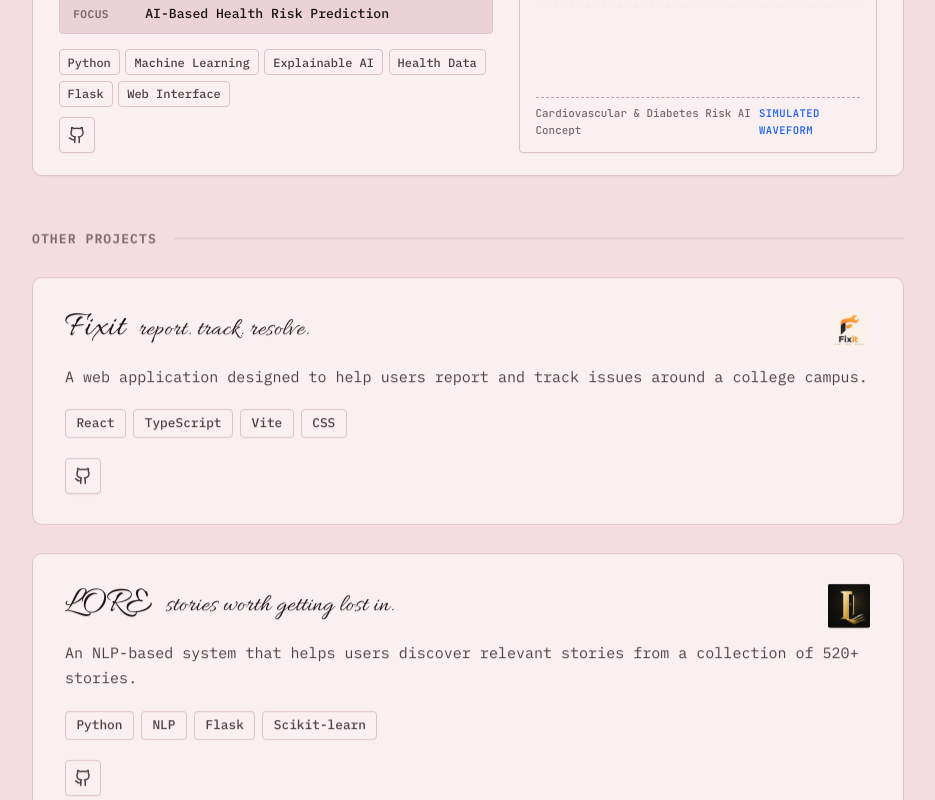
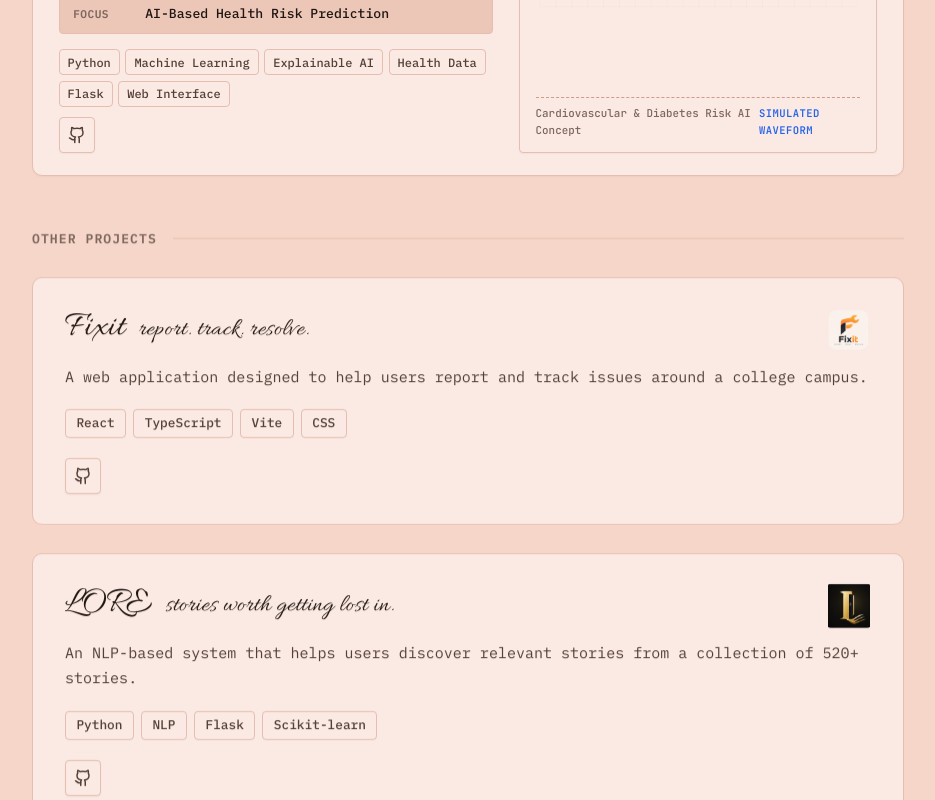
Before and after one commit to Mmyz03/mayiz, a React (Vite) app: page / in a window 1280 px wide. Both pictures are taken after a click on the button 632 px from the left and 2880 px from the top of the page. Shown: the part 2480-3280 px from the top of the page, without its empty margins (165-1100 px from the left). Built offline with nearby package versions, Linux system fonts and the light colour scheme.

Commit message:
Update portfolio theme

```diff
--- a/src/components/Hero.tsx
+++ b/src/components/Hero.tsx
@@ -70,7 +70,7 @@ export const Hero: React.FC = () => {
               {/* Photo Container */}
               <div className="portrait-photo-container">
                 <img
-                  src="/mayiz-portrait.jpg"
+                  src="/myz-portfolio-pic-1.png"
                   alt="Mohammed Mayiz Mohtesham"
                   className="hero-portrait-img"
                   loading="lazy"
--- a/src/styles/index.css
+++ b/src/styles/index.css
@@ -1,6 +1,6 @@
 /* ==========================================================================
    MOHAMMED MAYIZ MOHTESHAM · PORTFOLIO DESIGN SYSTEM
-   Soft Muted Light Pink Palette (#F3DDE2)
+   Soft Peach Palette (#F6D6C9)
    ========================================================================== */
 
 :root {
@@ -11,26 +11,27 @@
   --font-mono: 'JetBrains Mono', monospace;
   --font-serif: 'Newsreader', 'Georgia', serif;
 
-  /* Soft Muted Light Pink Palette */
-  --bg-primary: #F3DDE2;
-  --bg-surface: #FAF0F2;
-  --bg-subtle: #EBD2D7;
-  --bg-hover: #E3C5CB;
-  --text-primary: #181214;
-  --text-secondary: #4D3F43;
-  --text-muted: #7A666B;
-  --border-subtle: #DEC0C7;
-  --border-strong: #C49DA6;
-  --card-bg: #FAF0F2;
-  --card-border: #DEC0C7;
-  --card-hover-border: #B38691;
+  /* Soft Peach Palette (#F6D6C9) with Light Peach Sections (#FBE9E3) */
+  --bg-primary: #F6D6C9;
+  --bg-surface: #FBE9E3;
+  --bg-subtle: #ECC7B8;
+  --bg-hover: #E3BBA9;
+  --text-primary: #1F1511;
+  --text-secondary: #523F36;
+  --text-muted: #7E675D;
+  --border-subtle: #E5BEAF;
+  --border-strong: #CD9C8A;
+  --card-bg: #FBE9E3;
+  --card-border: #E5BEAF;
+  --card-hover-border: #BD816D;
+  --card-hover-bg: #FFF3EF;
   --glow-subtle: 0 0 0 1px rgba(37, 99, 235, 0.14), var(--shadow-md);
 
   /* Navbar */
-  --nav-bg: rgba(243, 221, 226, 0.94);
-  --nav-border: #DEC0C7;
-  --nav-text: #3B3033;
-  --nav-text-hover: #181214;
+  --nav-bg: rgba(246, 214, 201, 0.94);
+  --nav-border: #000000;
+  --nav-text: #3D2B22;
+  --nav-text-hover: #1A120E;
 
   /* Restrained Blue Accent */
   --accent-primary: #2563EB;
@@ -40,14 +41,14 @@
 
   /* Mascot Colors */
   --mascot-skin: #FFDFBA;
-  --mascot-hair: #2D2024;
-  --mascot-shirt: #DEC0C7;
+  --mascot-hair: #261B16;
+  --mascot-shirt: #E5BEAF;
   --glasses-lens: rgba(255, 255, 255, 0.5);
 
   /* Shadows & Radius */
-  --shadow-sm: 0 1px 2px rgba(40, 20, 25, 0.04);
-  --shadow-md: 0 4px 12px rgba(40, 20, 25, 0.06);
-  --shadow-lg: 0 8px 24px rgba(40, 20, 25, 0.08);
+  --shadow-sm: 0 1px 2px rgba(45, 25, 15, 0.04);
+  --shadow-md: 0 4px 12px rgba(45, 25, 15, 0.06);
+  --shadow-lg: 0 8px 24px rgba(45, 25, 15, 0.08);
   --radius-sm: 4px;
   --radius-md: 8px;
   --radius-lg: 12px;
@@ -189,13 +190,13 @@ a {
   background-color: var(--nav-bg);
   backdrop-filter: blur(12px);
   -webkit-backdrop-filter: blur(12px);
-  border-bottom: 1.5px solid #000000;
+  border-bottom: 1px solid #000000;
   transition: background-color 0.2s ease, border-color 0.2s ease, box-shadow 0.2s ease;
 }
 
 .navbar-scrolled {
   box-shadow: var(--shadow-sm);
-  border-bottom: 1.5px solid #000000;
+  border-bottom: 1px solid #000000;
 }
 
 .navbar-inner {
@@ -537,7 +538,7 @@ a {
   padding: 6px;
   border-radius: var(--radius-lg);
   border: 1px solid var(--border-subtle);
-  box-shadow: 0 2px 10px rgba(40, 20, 25, 0.04), 0 1px 3px rgba(40, 20, 25, 0.02);
+  box-shadow: 0 2px 10px rgba(0, 0, 0, 0.04), 0 1px 3px rgba(0, 0, 0, 0.02);
   transition: border-color 0.28s ease, box-shadow 0.28s ease, transform 0.25s ease;
 }
 
@@ -545,7 +546,7 @@ a {
   .portrait-modern-frame:hover {
     border-color: var(--card-hover-border);
     transform: translateY(-2px);
-    box-shadow: 0 0 0 1px rgba(37, 99, 235, 0.14), 0 6px 18px rgba(40, 20, 25, 0.07);
+    box-shadow: 0 0 0 1px rgba(37, 99, 235, 0.14), 0 6px 18px rgba(0, 0, 0, 0.07);
   }
 }
 
@@ -562,7 +563,7 @@ a {
   background-color: var(--bg-surface);
   border: 1px solid var(--border-subtle);
   border-radius: 50%;
-  box-shadow: 0 1px 3px rgba(40, 20, 25, 0.06);
+  box-shadow: 0 1px 3px rgba(0, 0, 0, 0.06);
   z-index: 2;
   transition: all 0.2s ease;
 }
@@ -587,7 +588,7 @@ a {
 .portrait-photo-container {
   overflow: hidden;
   border-radius: calc(var(--radius-lg) - 4px);
-  border: 1px solid rgba(196, 157, 166, 0.25);
+  border: 1px solid var(--border-subtle);
   line-height: 0;
 }
 
@@ -805,8 +806,8 @@ a {
 @media (hover: hover) and (pointer: fine) {
   .dashboard-row:hover {
     transform: scale(1.012);
-    background-color: #FCF4F6;
-    box-shadow: 0 4px 14px rgba(40, 20, 25, 0.06);
+    background-color: var(--card-hover-bg, #F8F9FA);
+    box-shadow: 0 4px 14px rgba(0, 0, 0, 0.06);
     z-index: 2;
   }
 }
@@ -884,8 +885,8 @@ a {
   .about-grid:hover {
     transform: scale(1.012);
     border-color: var(--card-hover-border);
-    background-color: #FCF4F6;
-    box-shadow: 0 6px 18px rgba(40, 20, 25, 0.08);
+    background-color: var(--card-hover-bg, #F8F9FA);
+    box-shadow: 0 6px 18px rgba(0, 0, 0, 0.08);
   }
 
   .about-grid:hover .about-mascot .mascot-svg,
@@ -907,12 +908,12 @@ a {
   }
 }
 
-/* Mobile Touch-and-Hold: Subtle pink background + pressed scale + 'Hi' speech bubble */
+/* Mobile Touch-and-Hold: Subtle peach background + pressed scale + 'Hi' speech bubble */
 .about-grid.is-touch-holding {
   transform: scale(0.98);
   background-color: var(--bg-hover) !important;
   border-color: var(--card-hover-border) !important;
-  box-shadow: 0 2px 8px rgba(40, 20, 25, 0.08);
+  box-shadow: 0 2px 8px rgba(0, 0, 0, 0.08);
 }
 
 .about-grid.is-touch-holding .about-speech-bubble {
@@ -1005,11 +1006,11 @@ a {
   top: -4px;
   right: 10px;
   z-index: 10;
-  background: #FFFFFF;
-  border: 1.5px solid var(--text-primary);
+  background: var(--bg-surface);
+  border: 1.5px solid var(--border-strong);
   border-radius: 12px 12px 12px 2px;
   padding: 0.25rem 0.75rem;
-  box-shadow: 0 4px 16px rgba(40, 20, 25, 0.12);
+  box-shadow: var(--shadow-md);
   opacity: 0;
   transform: translateY(8px) scale(0.85);
   pointer-events: none;
@@ -1200,8 +1201,8 @@ a {
   .skills-category-card:hover {
     transform: scale(1.015);
     border-color: var(--card-hover-border);
-    background-color: #FCF4F6;
-    box-shadow: 0 6px 18px rgba(40, 20, 25, 0.08);
+    background-color: var(--card-hover-bg, #F8F9FA);
+    box-shadow: 0 6px 18px rgba(0, 0, 0, 0.08);
   }
 }
 
@@ -1377,7 +1378,7 @@ a {
 
 .flagship-compact-card:active {
   transform: scale(0.988) translateY(0px);
-  box-shadow: 0 1px 3px rgba(40, 20, 25, 0.08);
+  box-shadow: 0 1px 3px rgba(0, 0, 0, 0.08);
   border-color: var(--border-strong);
   transition: transform 0.1s ease-out, box-shadow 0.1s ease-out, border-color 0.1s ease-out;
 }
@@ -1655,7 +1656,7 @@ a {
 .project-card-github-icon-btn:hover {
   color: var(--accent-primary);
   border-color: var(--accent-primary);
-  background-color: #FFFFFF;
+  background-color: var(--card-hover-bg, #FFF3EF);
   transform: translateY(-2px) scale(1.08);
   box-shadow: 0 4px 12px rgba(37, 99, 235, 0.16);
 }
@@ -1902,7 +1903,7 @@ a {
 
 .project-item:active {
   transform: scale(0.988) translateY(0px);
-  box-shadow: 0 1px 3px rgba(40, 20, 25, 0.08);
+  box-shadow: 0 1px 3px rgba(0, 0, 0, 0.08);
   border-color: var(--border-strong);
   transition: transform 0.1s ease-out, box-shadow 0.1s ease-out, border-color 0.1s ease-out;
 }
@@ -2085,7 +2086,7 @@ a {
   background: var(--bg-surface);
   border: 1px solid var(--border-strong);
   border-radius: var(--radius-lg);
-  box-shadow: 0 24px 54px rgba(40, 20, 25, 0.20), 0 0 0 1px rgba(37, 99, 235, 0.12);
+  box-shadow: 0 24px 54px rgba(0, 0, 0, 0.20), 0 0 0 1px rgba(37, 99, 235, 0.12);
   width: 100%;
   max-width: 680px;
   margin: auto 0;
@@ -2298,7 +2299,7 @@ a {
 }
 
 .modal-github-icon-btn:hover {
-  background: #FFFFFF;
+  background: var(--card-hover-bg, #FFF3EF);
   border-color: var(--accent-primary);
   color: var(--accent-primary);
   transform: scale(1.08);
@@ -2569,8 +2570,8 @@ a {
   .resume-card:hover {
     transform: scale(1.012);
     border-color: var(--card-hover-border);
-    background-color: #FCF4F6;
-    box-shadow: 0 6px 18px rgba(40, 20, 25, 0.08);
+    background-color: var(--card-hover-bg, #F8F9FA);
+    box-shadow: 0 6px 18px rgba(0, 0, 0, 0.08);
   }
 }
 
@@ -3455,7 +3456,7 @@ a {
   .back-to-top-btn:hover {
     color: var(--accent-primary);
     border-color: var(--accent-primary);
-    background-color: #FFFFFF;
+    background-color: var(--card-hover-bg, #FFF3EF);
     transform: translateY(-3px) scale(1.06);
     box-shadow: 0 6px 18px rgba(37, 99, 235, 0.16);
   }
@@ -3497,7 +3498,7 @@ a {
     transform: scale(0.982) !important;
     border-color: var(--border-strong) !important;
     background-color: var(--bg-hover) !important;
-    box-shadow: 0 1px 4px rgba(40, 20, 25, 0.08) !important;
+    box-shadow: 0 1px 4px rgba(0, 0, 0, 0.08) !important;
     transition: transform 0.15s ease-out,
                 border-color 0.15s ease-out,
                 background-color 0.15s ease-out,
@@ -3510,7 +3511,7 @@ a {
     transform: scale(0.975) !important;
     border-color: var(--border-strong) !important;
     background-color: var(--bg-hover) !important;
-    box-shadow: 0 1px 4px rgba(40, 20, 25, 0.08) !important;
+    box-shadow: 0 1px 4px rgba(0, 0, 0, 0.08) !important;
     transition: transform 0.15s ease-out,
                 border-color 0.15s ease-out,
                 background-color 0.15s ease-out,
@@ -3521,7 +3522,7 @@ a {
   .dashboard-row:active {
     transform: scale(0.982) !important;
     background-color: var(--bg-subtle) !important;
-    box-shadow: 0 1px 4px rgba(40, 20, 25, 0.06) !important;
+    box-shadow: 0 1px 4px rgba(0, 0, 0, 0.06) !important;
     transition: transform 0.15s ease-out,
                 background-color 0.15s ease-out,
                 box-shadow 0.15s ease-out !important;
@@ -3532,7 +3533,7 @@ a {
     transform: scale(0.982) !important;
     border-color: var(--border-strong) !important;
     background-color: var(--bg-hover) !important;
-    box-shadow: 0 1px 4px rgba(40, 20, 25, 0.06) !important;
+    box-shadow: 0 1px 4px rgba(0, 0, 0, 0.06) !important;
     transition: transform 0.15s ease-out,
                 border-color 0.15s ease-out,
                 background-color 0.15s ease-out,
@@ -3587,7 +3588,7 @@ a {
     transform: scale(0.95) !important;
     background-color: var(--bg-hover) !important;
     border-color: var(--border-strong) !important;
-    box-shadow: 0 1px 3px rgba(40, 20, 25, 0.08) !important;
+    box-shadow: 0 1px 3px rgba(0, 0, 0, 0.08) !important;
     transition: transform 0.15s ease-out,
                 background-color 0.15s ease-out,
                 border-color 0.15s ease-out,
```
Also changed, not shown: public/mayiz-portrait.jpg (deleted), public/myz-portfolio-pic-1.png (added).
